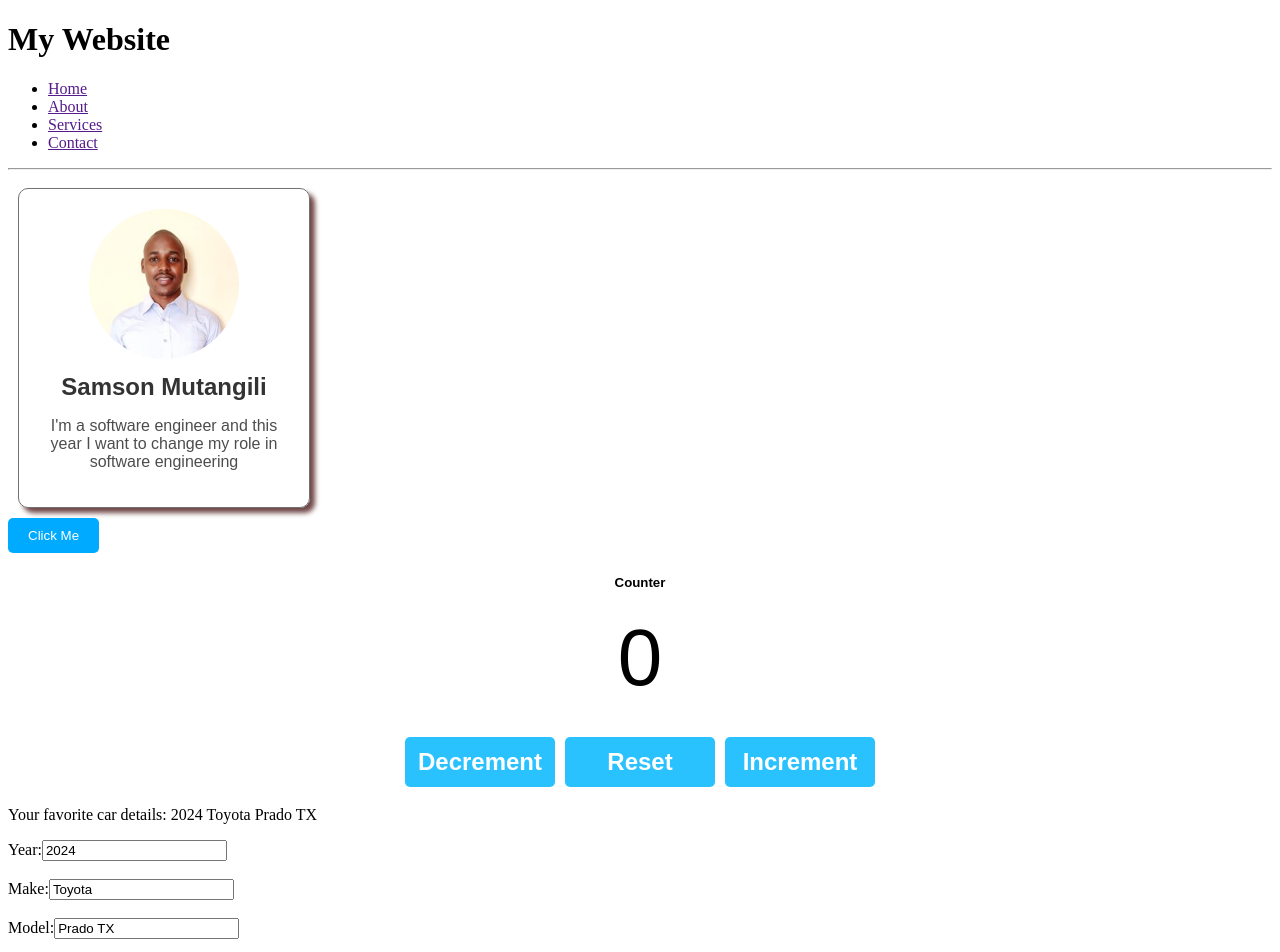
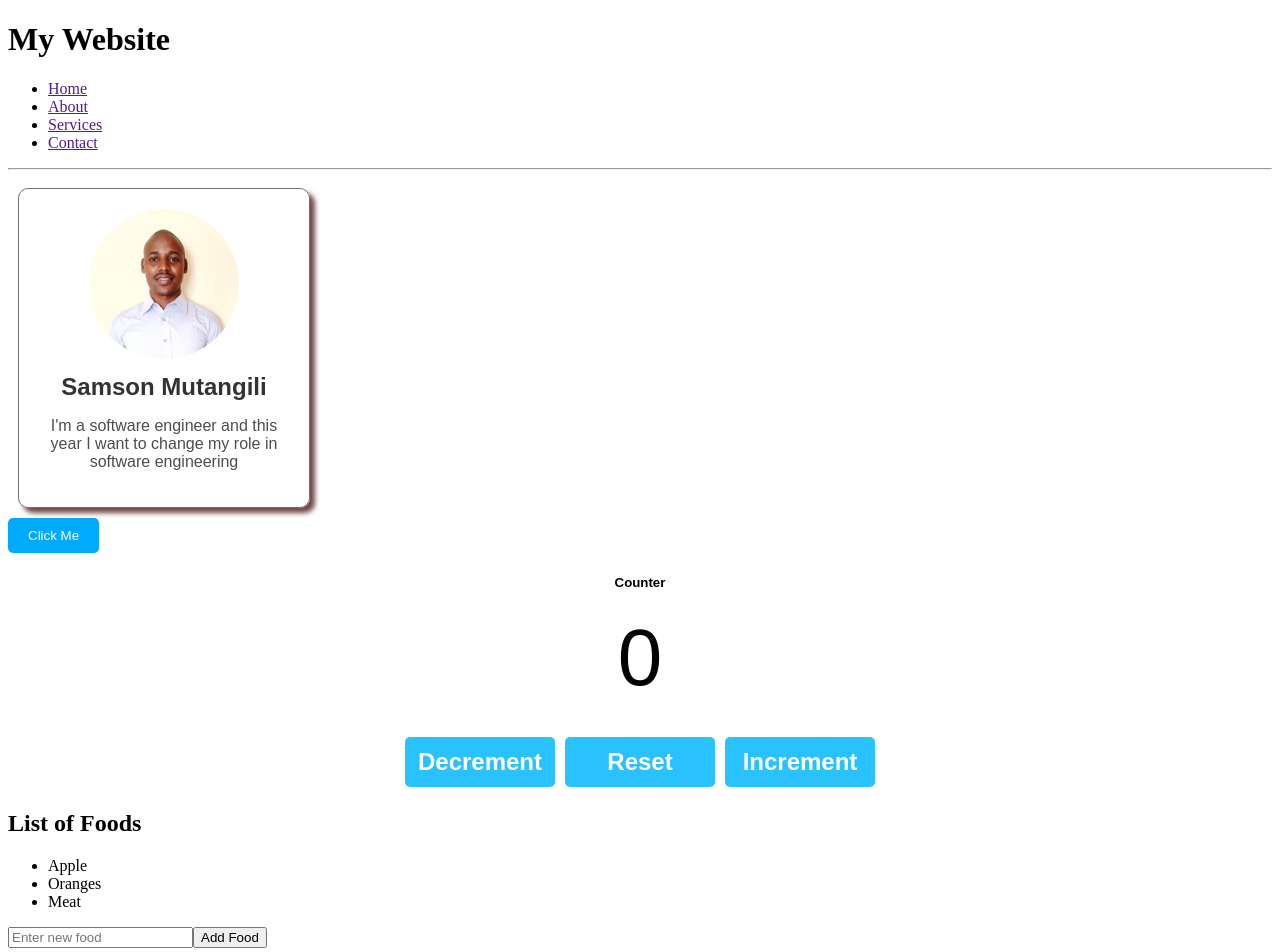
Before and after one commit to samson-mutangili/ReactJs, a React app in the folder my-react-app/: page / in a window 1280 px wide. Shown: the top 952 px of the page. Built offline with nearby package versions, Linux system fonts and the light colour scheme; the HTML template or start-up script is replaced by a standard one.

Commit message:
Added a component that updates an array elements

```diff
--- a/my-react-app/src/App.jsx
+++ b/my-react-app/src/App.jsx
@@ -10,6 +10,7 @@
 import Order from './Order.jsx';
 import ColorPicker from './ColorPicker.jsx';
 import SpreadOperator from './SpreadOperator.jsx';
+import UpdateArrays from './UpdateArrays.jsx';
 
 function App() {
 
@@ -42,6 +43,8 @@
       <Student
       /> */}
 
+      <UpdateArrays/>
+
       <SpreadOperator/>
 
       {/* <Order/>
--- /dev/null
+++ b/my-react-app/src/UpdateArrays.jsx
@@ -0,0 +1,37 @@
+import { useState } from "react";
+
+function UpdateArrays(){
+
+    const [foods, setFoods] = useState(["Apple", "Oranges", "Meat"]);
+
+    const handleAddFood = ()=> {
+
+        //get the value from input field
+        const newFood = document.getElementById("foodInput").value;
+        //reset input value
+        document.getElementById("foodInput").value = "";
+
+        setFoods(f => [...f, newFood]);
+    }
+
+    const handleRemoveFood = (index) =>{
+        //using _ (underscore) as a parameter means that the parameter is ignored
+        setFoods(foods.filter((_, i) => i !== index));
+    }
+
+    return(
+        <div>
+            <h2>List of Foods</h2>
+            <ul>
+                {foods.map((food, index) => <li key={index} onClick={() => handleRemoveFood(index)}>{food}</li>)}
+            </ul>
+
+            <input type="text" id="foodInput" placeholder="Enter new food"/>
+            <button onClick={handleAddFood}>Add Food</button>
+        </div>
+    );
+
+
+}
+
+export default UpdateArrays
```
